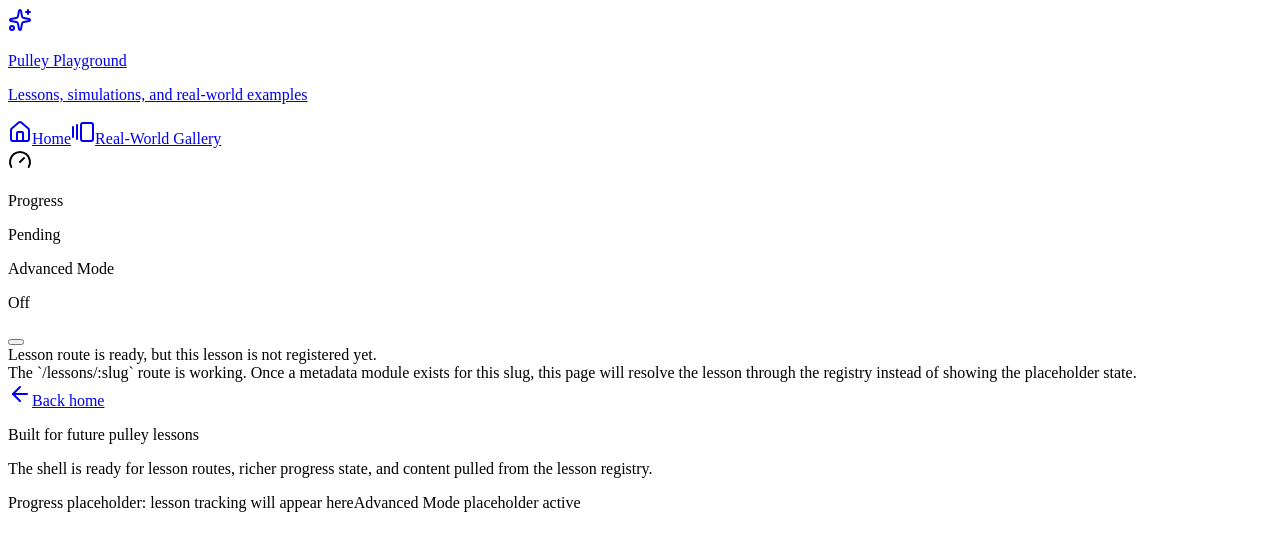
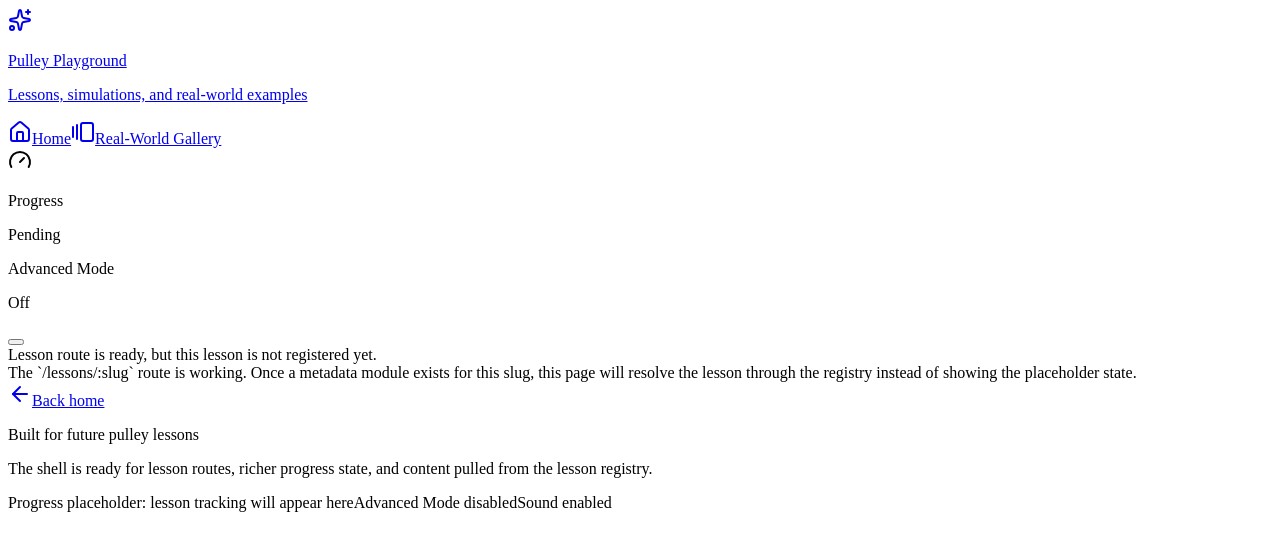
Before and after one commit to mtplayground/Alex-Hou-2024-test-24, a React (Vite) app: page /lessons/1 in a window 1280 px wide. Shown: the top 550 px of the page. Built offline with nearby package versions, Linux system fonts and the light colour scheme.

Commit message:
feat: Add Zustand store for progress and Advanced Mode

```diff
--- a/package.json
+++ b/package.json
@@ -25,7 +25,8 @@
     "react-dom": "^18.3.1",
     "react-router-dom": "^7.15.0",
     "tailwind-merge": "^3.5.0",
-    "tailwindcss-animate": "^1.0.7"
+    "tailwindcss-animate": "^1.0.7",
+    "zustand": "^5.0.13"
   },
   "devDependencies": {
     "@eslint/js": "^10.0.1",
--- a/src/app/app-shell.tsx
+++ b/src/app/app-shell.tsx
@@ -1,4 +1,3 @@
-import { useState } from "react";
 import { Gauge, GalleryHorizontalEnd, Home, Sparkles } from "lucide-react";
 import { NavLink, Outlet } from "react-router-dom";
 
@@ -11,6 +10,7 @@ import {
   TooltipTrigger,
 } from "@/components/ui/tooltip";
 import { lessons } from "@/lib/lessonRegistry";
+import { useAppStore } from "@/store/use-app-store";
 import { cn } from "@/lib/utils";
 
 const navigationItems = [
@@ -19,11 +19,23 @@ const navigationItems = [
 ];
 
 function AppShell() {
-  const [advancedMode, setAdvancedMode] = useState(false);
   const lessonCount = lessons.length;
+  const advancedMode = useAppStore((state) => state.advancedMode);
+  const setAdvancedMode = useAppStore((state) => state.setAdvancedMode);
+  const lessonProgress = useAppStore((state) => state.lessonProgress);
+  const soundEnabled = useAppStore((state) => state.soundEnabled);
+  const completedLessonCount = lessons.filter(
+    (lesson) => lessonProgress[lesson.slug]?.completed === true,
+  ).length;
+  const startedLessonCount = lessons.filter(
+    (lesson) => lessonProgress[lesson.slug]?.started === true,
+  ).length;
+  const remainingLessonCount = Math.max(lessonCount - completedLessonCount, 0);
   const progressLabel =
     lessonCount > 0
-      ? `Progress placeholder: 0 of ${String(lessonCount)} lessons`
+      ? `${String(completedLessonCount)} complete, ${String(
+          startedLessonCount,
+        )} started, ${String(remainingLessonCount)} remaining`
       : "Progress placeholder: lesson tracking will appear here";
 
   return (
@@ -88,7 +100,9 @@ function AppShell() {
                           </p>
                           <p className="text-sm font-medium">
                             {lessonCount > 0
-                              ? `0/${String(lessonCount)}`
+                              ? `${String(completedLessonCount)}/${String(
+                                  lessonCount,
+                                )}`
                               : "Pending"}
                           </p>
                         </div>
@@ -137,7 +151,10 @@ function AppShell() {
                   {progressLabel}
                 </span>
                 <span className="rounded-full bg-kid-sun/25 px-4 py-2">
-                  Advanced Mode placeholder active
+                  Advanced Mode {advancedMode ? "enabled" : "disabled"}
+                </span>
+                <span className="rounded-full bg-kid-mint/20 px-4 py-2">
+                  Sound {soundEnabled ? "enabled" : "disabled"}
                 </span>
               </div>
             </div>
--- a/src/app/routes/lesson-page.tsx
+++ b/src/app/routes/lesson-page.tsx
@@ -1,3 +1,4 @@
+import { useEffect } from "react";
 import { ArrowLeft, Compass } from "lucide-react";
 import { Link, useParams } from "react-router-dom";
 
@@ -10,10 +11,18 @@ import {
   CardTitle,
 } from "@/components/ui/card";
 import { getLessonBySlug } from "@/lib/lessonRegistry";
+import { useAppStore } from "@/store/use-app-store";
 
 function LessonPage() {
   const { slug } = useParams();
   const lesson = slug === undefined ? undefined : getLessonBySlug(slug);
+  const markLessonVisited = useAppStore((state) => state.markLessonVisited);
+
+  useEffect(() => {
+    if (lesson !== undefined) {
+      markLessonVisited(lesson.slug);
+    }
+  }, [lesson, markLessonVisited]);
 
   if (lesson === undefined) {
     return (
--- /dev/null
+++ b/src/store/use-app-store.ts
@@ -0,0 +1,86 @@
+import { create } from "zustand";
+import { createJSONStorage, persist } from "zustand/middleware";
+
+export type LessonProgress = {
+  started: boolean;
+  completed: boolean;
+  lastVisitedAt: string | null;
+};
+
+type AppStore = {
+  lessonProgress: Record<string, LessonProgress>;
+  advancedMode: boolean;
+  soundEnabled: boolean;
+  setAdvancedMode: (enabled: boolean) => void;
+  setSoundEnabled: (enabled: boolean) => void;
+  markLessonVisited: (slug: string) => void;
+  markLessonCompleted: (slug: string, completed?: boolean) => void;
+  resetLessonProgress: () => void;
+};
+
+function getExistingLessonProgress(
+  lessonProgress: Record<string, LessonProgress>,
+  slug: string,
+) {
+  return (
+    lessonProgress[slug] ?? {
+      started: false,
+      completed: false,
+      lastVisitedAt: null,
+    }
+  );
+}
+
+export const useAppStore = create<AppStore>()(
+  persist(
+    (set) => ({
+      lessonProgress: {},
+      advancedMode: false,
+      soundEnabled: true,
+      setAdvancedMode: (enabled) => {
+        set({ advancedMode: enabled });
+      },
+      setSoundEnabled: (enabled) => {
+        set({ soundEnabled: enabled });
+      },
+      markLessonVisited: (slug) => {
+        set((state) => ({
+          lessonProgress: {
+            ...state.lessonProgress,
+            [slug]: {
+              ...getExistingLessonProgress(state.lessonProgress, slug),
+              started: true,
+              lastVisitedAt: new Date().toISOString(),
+            },
+          },
+        }));
+      },
+      markLessonCompleted: (slug, completed = true) => {
+        set((state) => ({
+          lessonProgress: {
+            ...state.lessonProgress,
+            [slug]: {
+              ...getExistingLessonProgress(state.lessonProgress, slug),
+              started: true,
+              completed,
+              lastVisitedAt: new Date().toISOString(),
+            },
+          },
+        }));
+      },
+      resetLessonProgress: () => {
+        set({ lessonProgress: {} });
+      },
+    }),
+    {
+      name: "pulley-playground-app-store",
+      version: 1,
+      storage: createJSONStorage(() => localStorage),
+      partialize: (state) => ({
+        lessonProgress: state.lessonProgress,
+        advancedMode: state.advancedMode,
+        soundEnabled: state.soundEnabled,
+      }),
+    },
+  ),
+);
```
Also changed, not shown: 1 other file (tests, documents, lock files or other folders).
